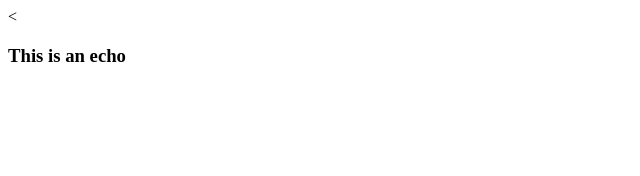
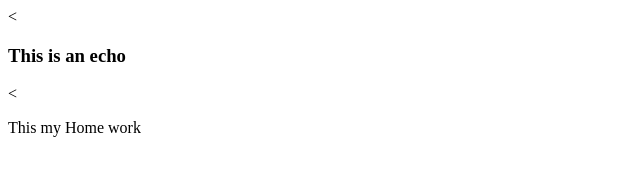
Before and after one commit to halshaikh/first, a plain HTML site: page index.html in a window 1280 px wide. Shown: the whole page, without its empty margins (0-640 px from the left). Drawn offline with Linux system fonts and the light colour scheme.

Commit message:
This is first update

```diff
--- a/index.html
+++ b/index.html
@@ -6,5 +6,6 @@
   </head>
   <body>
     <<h3>This is an echo</h3>
+    <<p>This my Home work</p>
   </body>
 </html>
```
